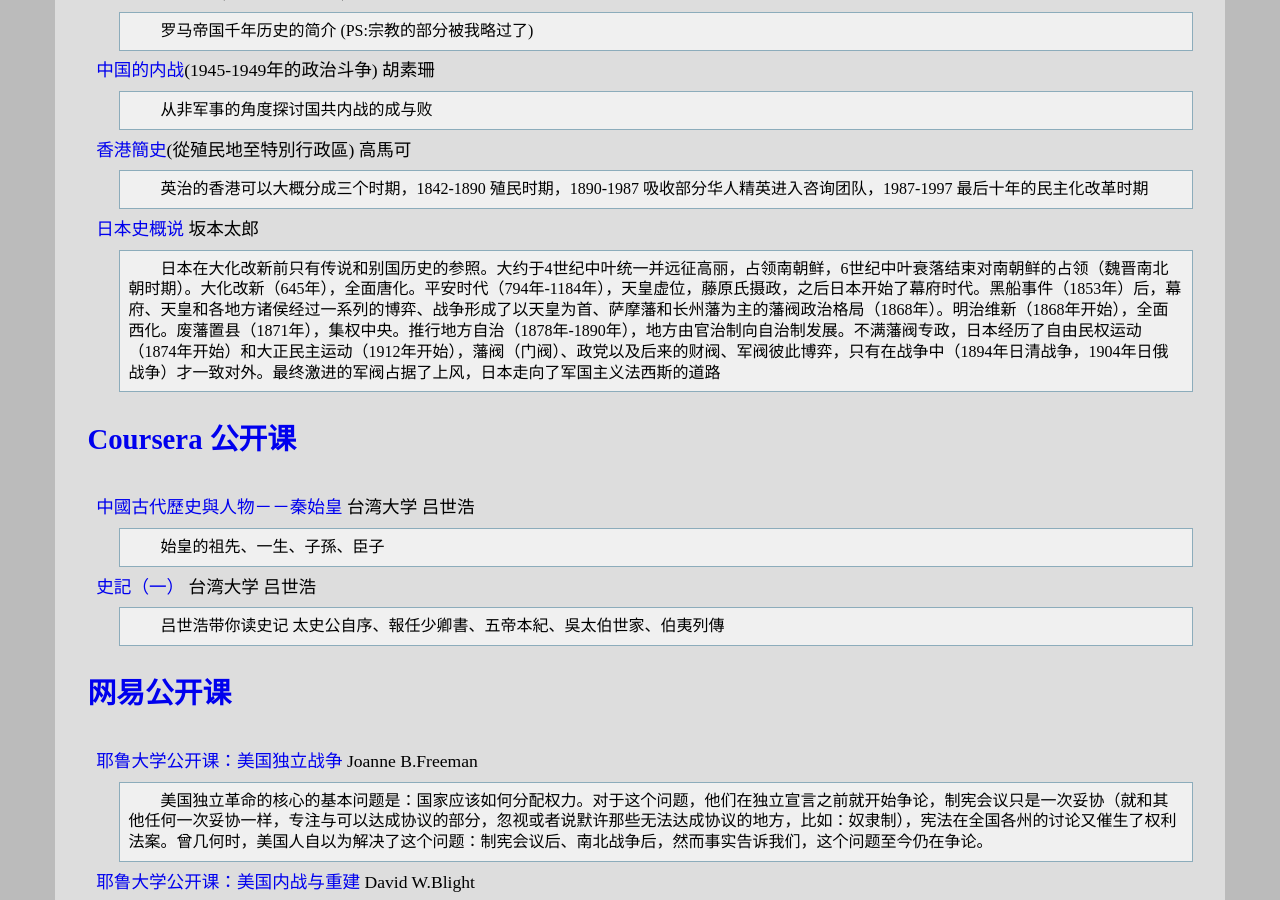
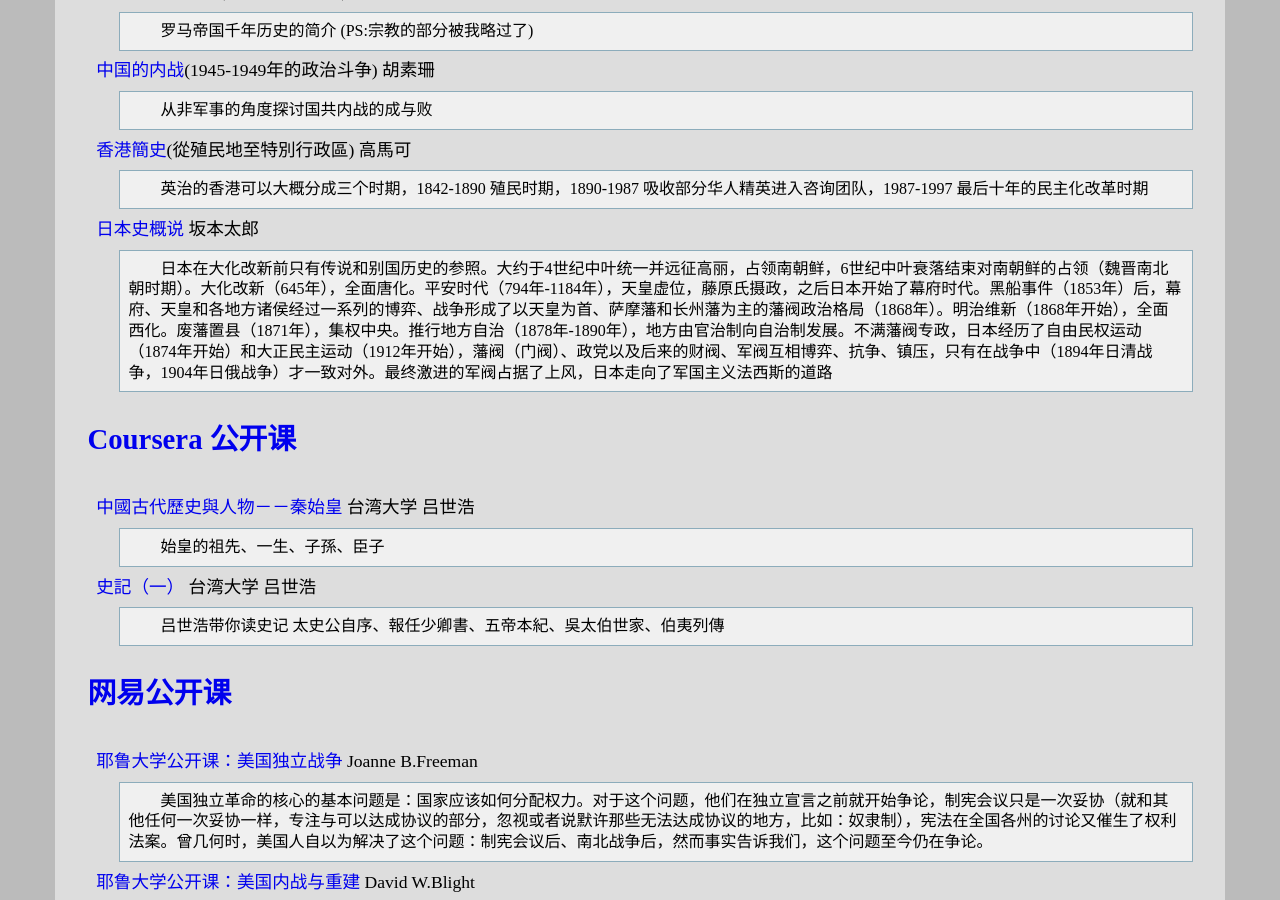
Before and after one commit to leiqin/leiqin.github.io, a Jekyll site: the page built from shoucang/history.markdown, in a window 1280 px wide and 900 px high, scrolled down 1631 px. Built offline with Jekyll 4.4.1, drawn with Linux system fonts in a browser that asks for light colours; comment, search, counter and statistics services are not loaded.

Commit message:
_ 小修改

```diff
--- a/shoucang/history.markdown
+++ b/shoucang/history.markdown
@@ -62,7 +62,7 @@ title: 以史为镜
 :	英治的香港可以大概分成三个时期，1842-1890 殖民时期，1890-1987 吸收部分华人精英进入咨询团队，1987-1997 最后十年的民主化改革时期
 
 [日本史概说](http://book.douban.com/subject/1939934/) 坂本太郎
-:	日本在大化改新前只有传说和别国历史的参照。大约于4世纪中叶统一并远征高丽，占领南朝鲜，6世纪中叶衰落结束对南朝鲜的占领（魏晋南北朝时期）。大化改新（645年），全面唐化。平安时代（794年-1184年），天皇虚位，藤原氏摄政，之后日本开始了幕府时代。黑船事件（1853年）后，幕府、天皇和各地方诸侯经过一系列的博弈、战争形成了以天皇为首、萨摩藩和长州藩为主的藩阀政治格局（1868年）。明治维新（1868年开始），全面西化。废藩置县（1871年），集权中央。推行地方自治（1878年-1890年），地方由官治制向自治制发展。不满藩阀专政，日本经历了自由民权运动（1874年开始）和大正民主运动（1912年开始），藩阀（门阀）、政党以及后来的财阀、军阀彼此博弈，只有在战争中（1894年日清战争，1904年日俄战争）才一致对外。最终激进的军阀占据了上风，日本走向了军国主义法西斯的道路
+:	日本在大化改新前只有传说和别国历史的参照。大约于4世纪中叶统一并远征高丽，占领南朝鲜，6世纪中叶衰落结束对南朝鲜的占领（魏晋南北朝时期）。大化改新（645年），全面唐化。平安时代（794年-1184年），天皇虚位，藤原氏摄政，之后日本开始了幕府时代。黑船事件（1853年）后，幕府、天皇和各地方诸侯经过一系列的博弈、战争形成了以天皇为首、萨摩藩和长州藩为主的藩阀政治格局（1868年）。明治维新（1868年开始），全面西化。废藩置县（1871年），集权中央。推行地方自治（1878年-1890年），地方由官治制向自治制发展。不满藩阀专政，日本经历了自由民权运动（1874年开始）和大正民主运动（1912年开始），藩阀（门阀）、政党以及后来的财阀、军阀互相博弈、抗争、镇压，只有在战争中（1894年日清战争，1904年日俄战争）才一致对外。最终激进的军阀占据了上风，日本走向了军国主义法西斯的道路
 
 ### [Coursera 公开课](https://www.coursera.org/)
 
```
